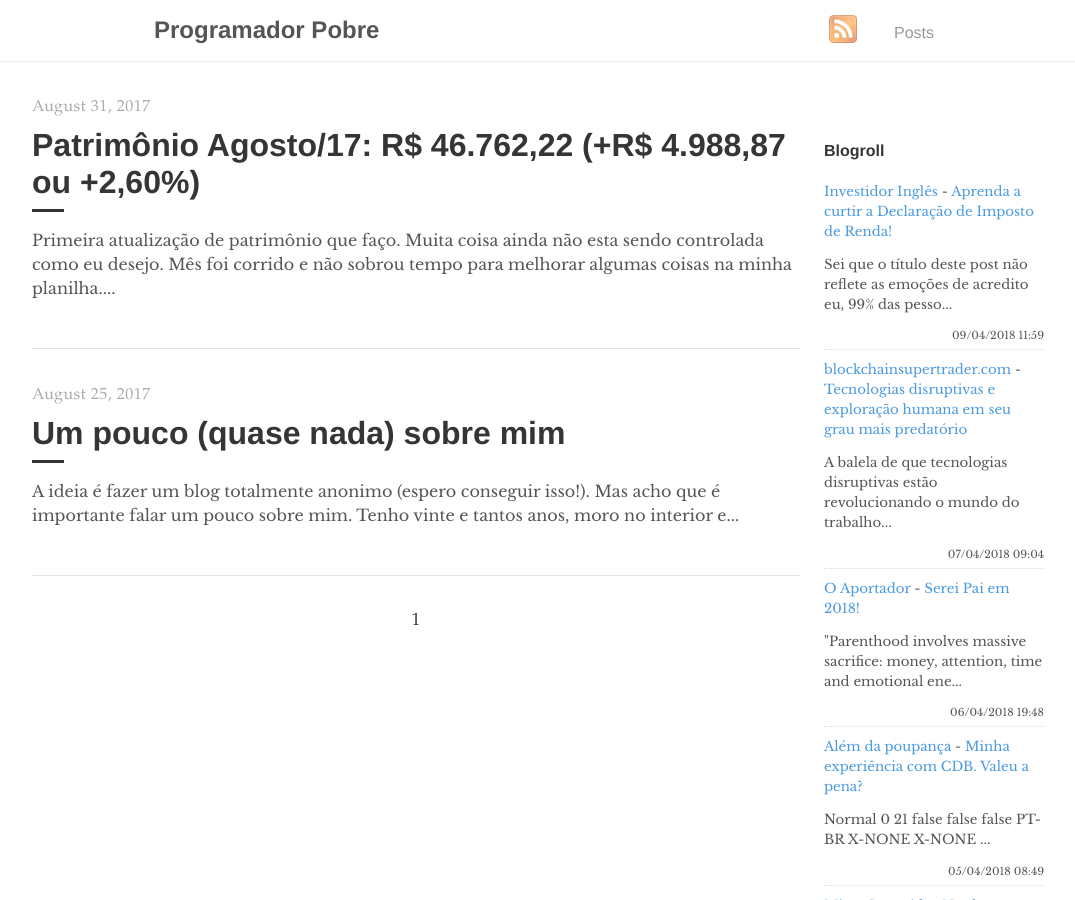
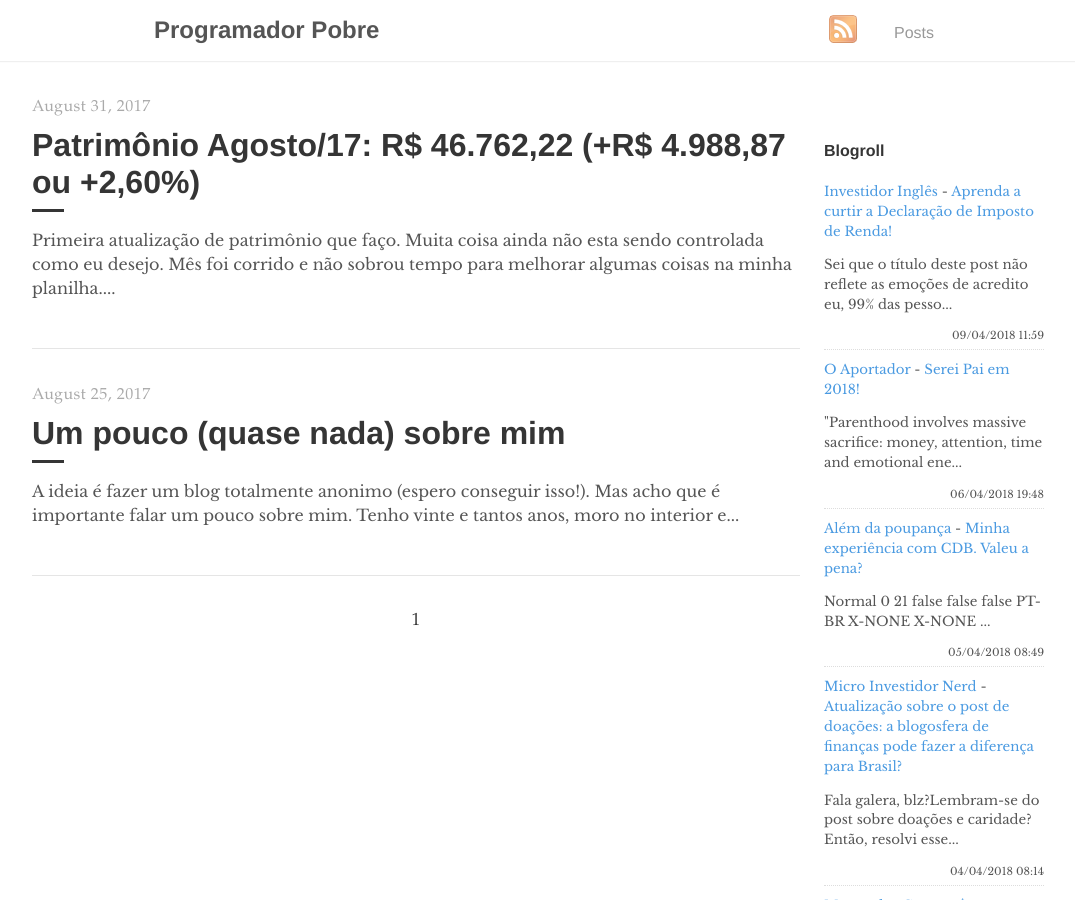
Before and after one commit to programadorpobre/programadorpobre.github.io, a Jekyll site: the page built from index.html, in a window 1280 px wide and 900 px high. Shown: the whole window, without its empty margins (96-1171 px from the left). Built offline with Jekyll 4.4.1, drawn with Linux system fonts in a browser that asks for light colours; the list of posts is cut into pages by our own code; comment, search, counter and statistics services are not loaded.

Commit message:
[ci skip] travis #248

```diff
--- a/_includes/feed-entries.html
+++ b/_includes/feed-entries.html
@@ -2,11 +2,6 @@
     <a class="feed-entry-site-name" href="https://www.investidoringles.com/">Investidor Inglês</a> - <a class="feed-entry-title" href="https://www.investidoringles.com/2018/04/declaracao-ir-momento-reflexao.html">Aprenda a curtir a Declaração de Imposto de Renda!</a>
     <p class="feed-entry-summary">Sei que o título deste post não reflete as emoções de acredito eu, 99% das pesso...</p>
     <time datetime="2018-04-09T11:59:00.001-03:00">09/04/2018 11:59</time>
-</div>
-<div class="feed-entry">
-    <a class="feed-entry-site-name" href="http://www.blockchainsupertrader.com/">blockchainsupertrader.com</a> - <a class="feed-entry-title" href="http://www.blockchainsupertrader.com/2018/04/tecnologias-disruptivas-e-exploracao.html">Tecnologias disruptivas e exploração humana em seu grau mais predatório</a>
-    <p class="feed-entry-summary">A balela de que tecnologias disruptivas estão revolucionando o mundo do trabalho...</p>
-    <time datetime="2018-04-07T09:04:00.001-03:00">07/04/2018 09:04</time>
 </div>
 <div class="feed-entry">
     <a class="feed-entry-site-name" href="https://oaportadorfinanceiro.blogspot.com/">O Aportador</a> - <a class="feed-entry-title" href="https://oaportadorfinanceiro.blogspot.com/2018/04/serei-pai-em-2018.html">Serei Pai em 2018!</a>
```
